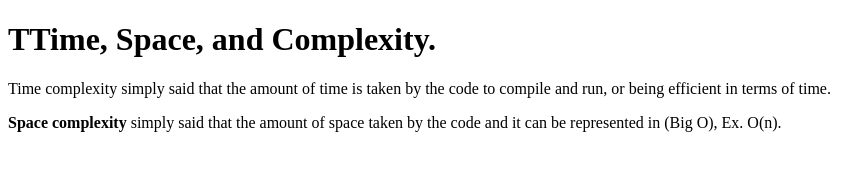
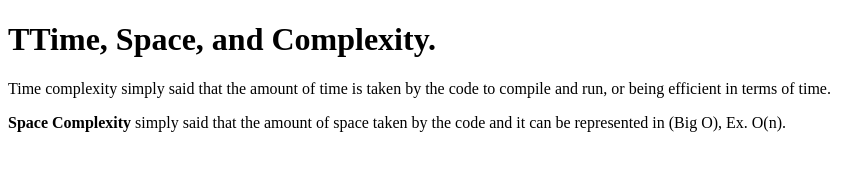
Before and after one commit to acciojob/time-and-space-complexity-Ankur-Kumar-4, a website: page main.html in a window 1280 px wide. Shown: the full height of the page, 0-856 px from the left. Drawn offline with Linux system fonts and the light colour scheme.

Commit message:
created a submission

```diff
--- a/main.html
+++ b/main.html
@@ -13,7 +13,7 @@
 
 	<p>Time complexity simply said that the amount of time is taken by the code to compile and run, or being efficient in terms of time.</p>
 
-	<p><b>Space complexity</b> simply said that the amount of space taken by the code and it can be represented in (Big O), Ex. O(n).</p>
+	<p><b>Space Complexity</b> simply said that the amount of space taken by the code and it can be represented in (Big O), Ex. O(n).</p>
 
 
 
```
